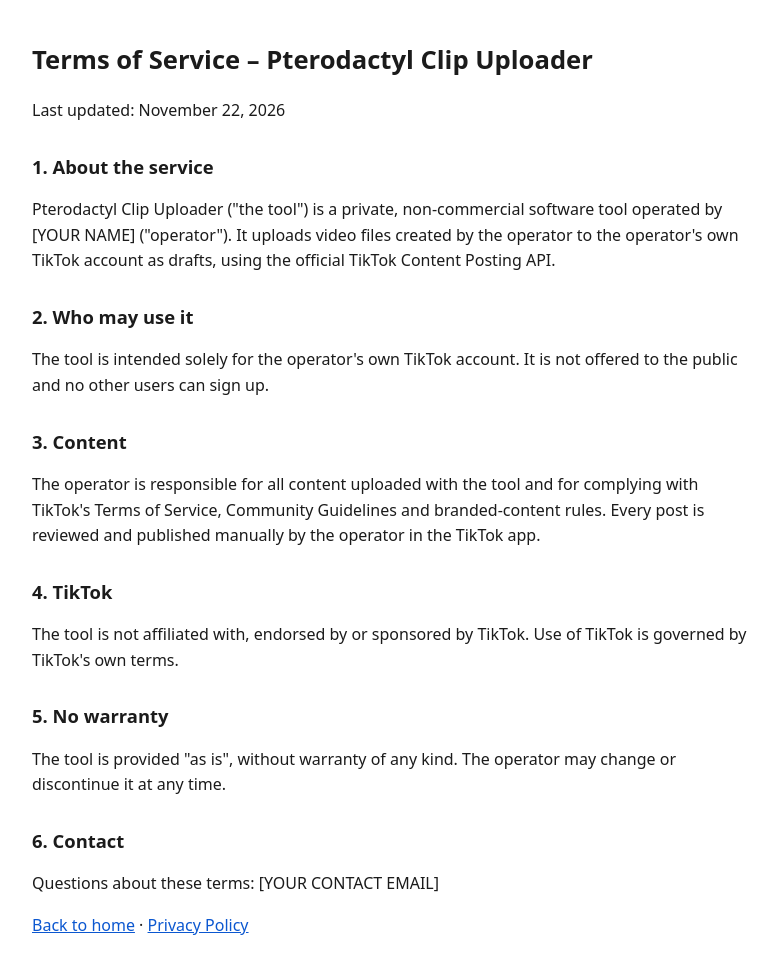
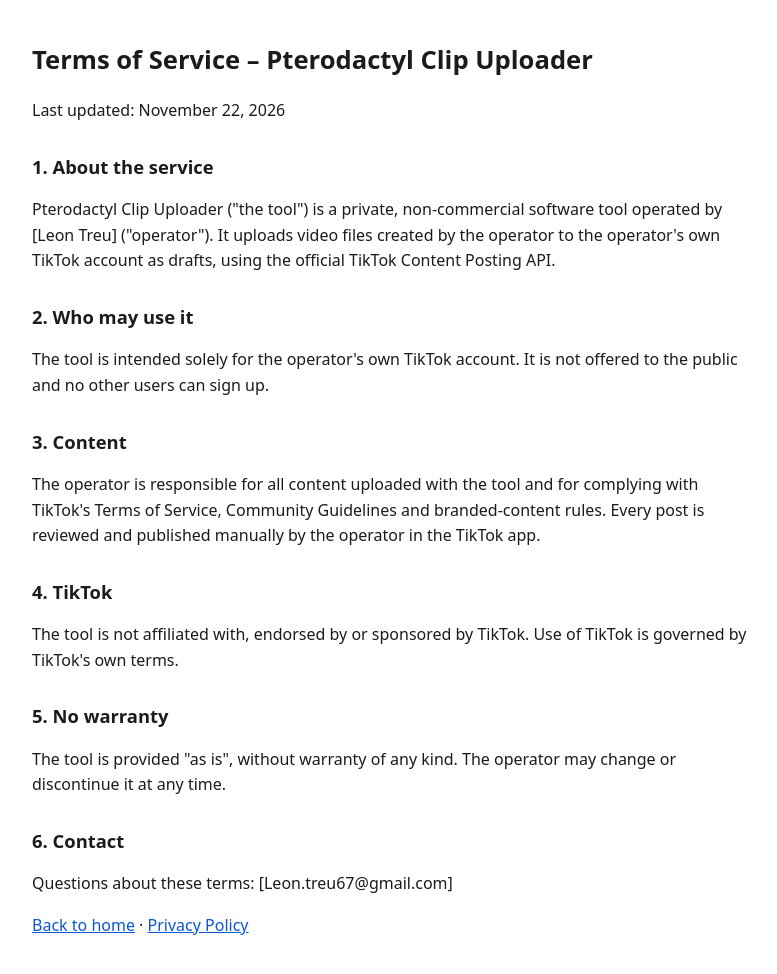
Before and after one commit to pterodactyl113/pterodactyl113.github.io, a plain HTML site: page terms.html in a window 1280 px wide. Shown: the whole page, without its empty margins (248-1025 px from the left). Drawn offline with Linux system fonts and the light colour scheme.

Commit message:
terms.html

```diff
--- a/terms.html
+++ b/terms.html
@@ -15,7 +15,7 @@
 <p>Last updated: November 22, 2026</p>
 
 <h2>1. About the service</h2>
-<p>Pterodactyl Clip Uploader ("the tool") is a private, non-commercial software tool operated by [YOUR NAME] ("operator"). It uploads video files created by the operator to the operator's own TikTok account as drafts, using the official TikTok Content Posting API.</p>
+<p>Pterodactyl Clip Uploader ("the tool") is a private, non-commercial software tool operated by [Leon Treu] ("operator"). It uploads video files created by the operator to the operator's own TikTok account as drafts, using the official TikTok Content Posting API.</p>
 
 <h2>2. Who may use it</h2>
 <p>The tool is intended solely for the operator's own TikTok account. It is not offered to the public and no other users can sign up.</p>
@@ -30,7 +30,7 @@
 <p>The tool is provided "as is", without warranty of any kind. The operator may change or discontinue it at any time.</p>
 
 <h2>6. Contact</h2>
-<p>Questions about these terms: [YOUR CONTACT EMAIL]</p>
+<p>Questions about these terms: [Leon.treu67@gmail.com]</p>
 
 <p><a href="index.html">Back to home</a> &middot; <a href="privacy.html">Privacy Policy</a></p>
 </body>
```
